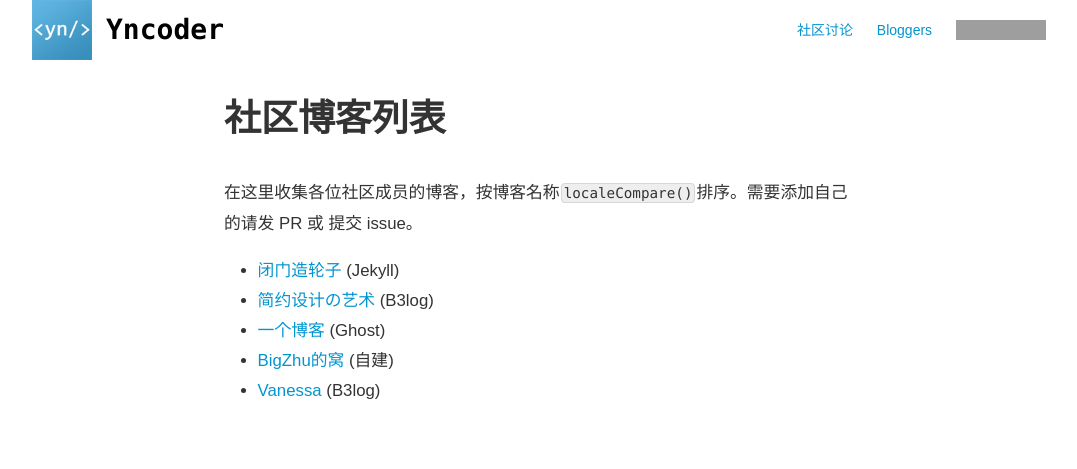
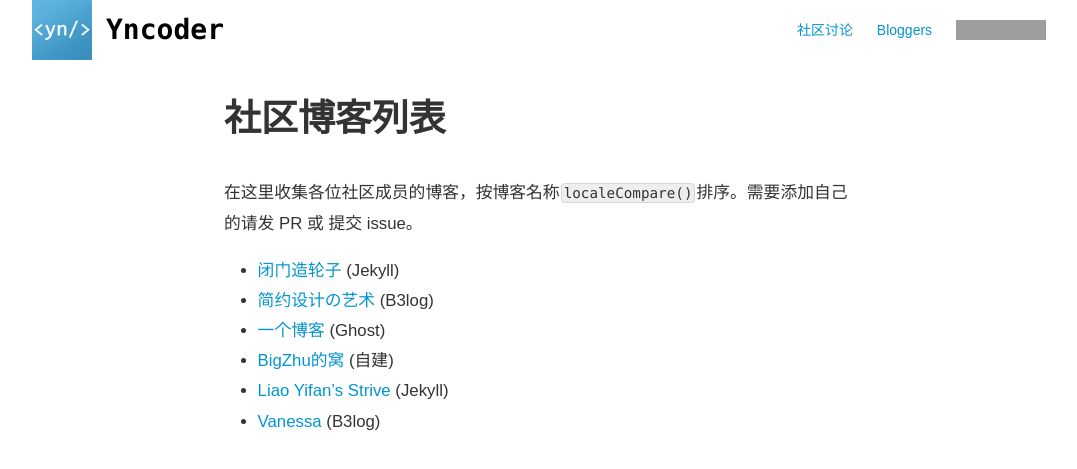
Before and after one commit to yncoder/yncoder.github.io, a Jekyll site: the page built from list.md, in a window 1280 px wide. Shown: the top 469 px of the page, without its empty margins (96-1173 px from the left). Built offline with Jekyll 4.4.1, drawn with Linux system fonts in a browser that asks for light colours; nearby versions of some CDN libraries; grey boxes are pictures that could not be loaded.

Commit message:
Add new blogger.

```diff
--- a/list.md
+++ b/list.md
@@ -10,4 +10,5 @@ category: single
 * [简约设计の艺术](http://88250.b3log.org/) (B3log)
 * [一个博客](http://zhangrgk.ninja/) (Ghost)
 * [BigZhu的窝](http://bigzhu.org/) (自建)
+* [Liao Yifan's Strive](http://saintdan.github.io/) (Jekyll)
 * [Vanessa](http://vanessa.b3log.org/) (B3log)
```
